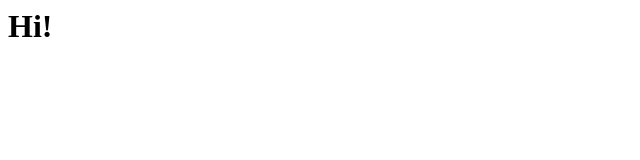
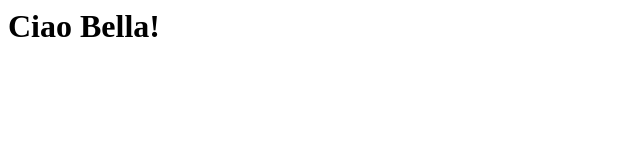
Before and after one commit to WayneB19/GitDemo, a plain HTML site: page index.html in a window 1280 px wide. Shown: the whole page, without its empty margins (0-640 px from the left). Drawn offline with Linux system fonts and the light colour scheme.

Commit message:
master change to ciao bella

```diff
--- a/index.html
+++ b/index.html
@@ -1 +1 @@
-<h1>Hi!</h1>
+<h1>Ciao Bella!</h1>
```
